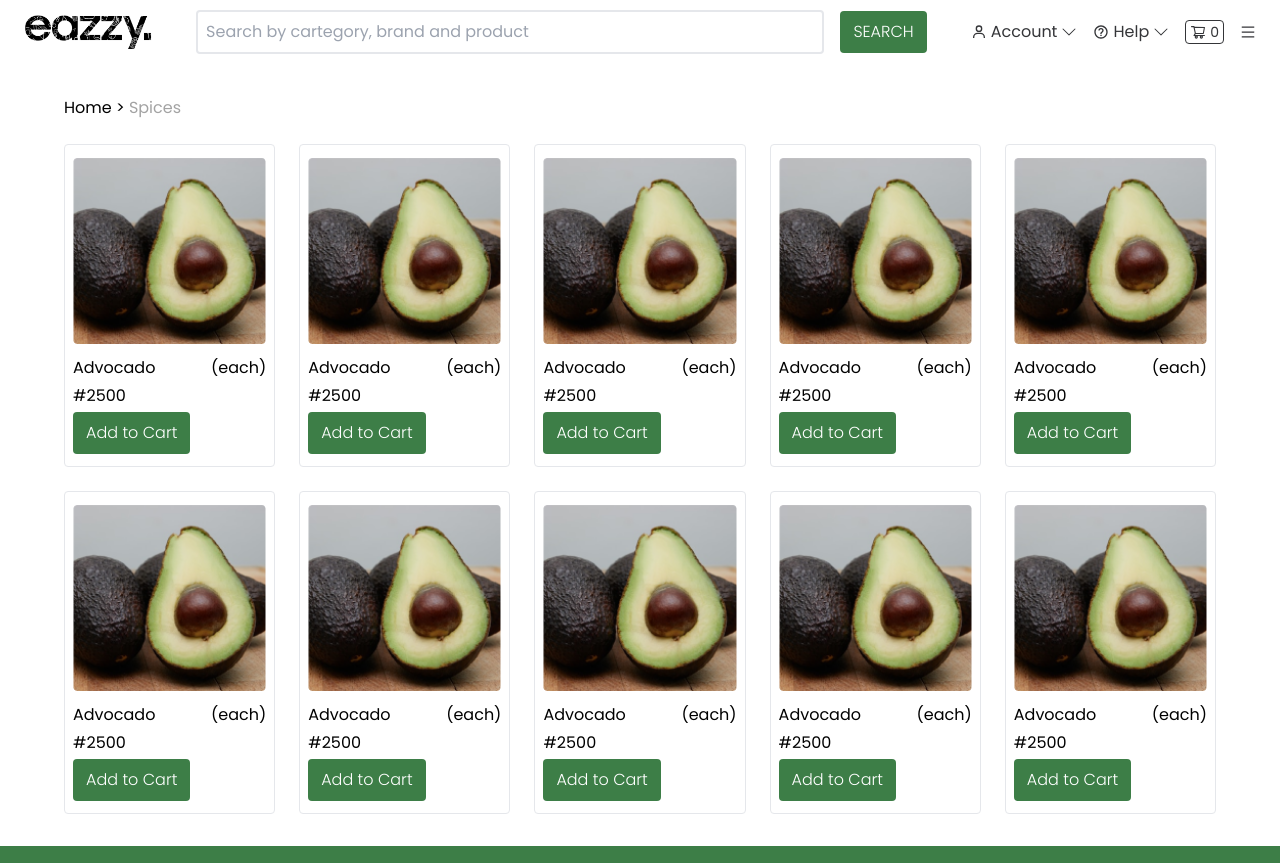
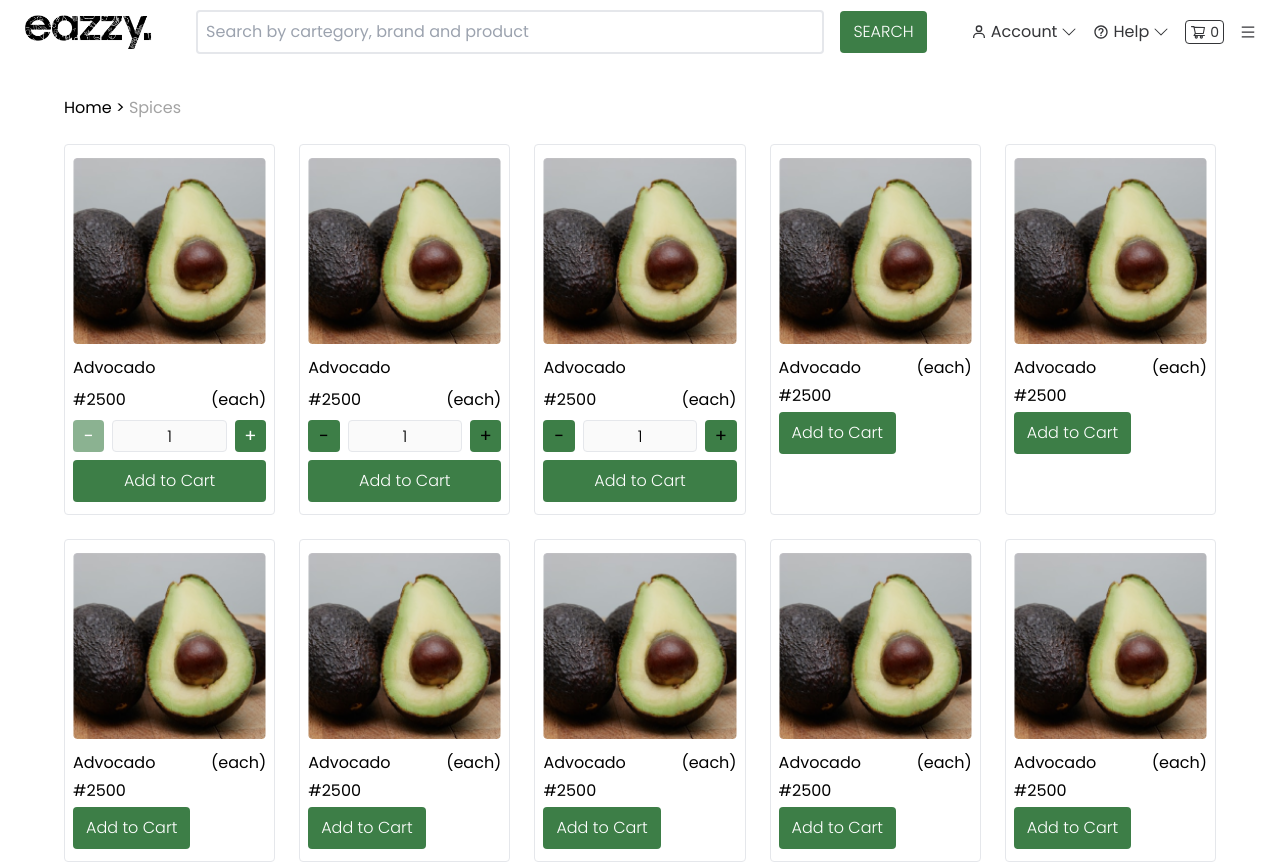
Before and after one commit to Dewaley/eazzy, a React (Create React App) app: page /categories/1 in a window 1280 px wide. Shown: the top 863 px of the page. Built offline with nearby package versions, Linux system fonts and the light colour scheme.

Commit message:
minor fix

```diff
--- a/src/components/NewProducts/NewProducts.jsx
+++ b/src/components/NewProducts/NewProducts.jsx
@@ -1,7 +1,18 @@
 import advocado from "../../assets/advocado.png";
 import Button from "../Button/Button";
+import { useState } from "react";
 
 const NewProducts = () => {
+  const [count, setCount] = useState(1);
+
+  const increment = () => {
+    setCount((prev) => prev + 1);
+  };
+
+  const decrement = () => {
+    count > 1 && setCount((prev) => prev - 1);
+  };
+
   return (
     <div className='px-3 md:px-6 flex flex-col items-center gap-12 py-8'>
       <h2 className='text-3xl text-center font-medium'>New Products</h2>
@@ -12,13 +23,35 @@ const NewProducts = () => {
             alt=''
             className='w-full object-cover object-center'
           />
-          <div className='flex flex-col gap-1'>
+          <div className='flex flex-col gap-2'>
+            <span>Advocado</span>
             <p className='flex justify-between'>
-              <span>Advocado</span>
+              <span>#2500</span>
               <span>(each)</span>
             </p>
-            <span>#2500</span>
-            <Button content={"Add to Cart"} />
+            <span className='flex items-center justify-between gap-2'>
+              <button
+                className='text-lg text-white bg-greenish/60 flex justify-center items-center w-8 h-8 rounded'
+                onClick={() => decrement()}
+              >
+                -
+              </button>
+              <input
+                type='number'
+                name='quantity'
+                id='quantity'
+                className='border-[1px] rounded p-2 font-light w-[60%] h-8 text-center rounded'
+                value={count}
+                disabled
+              />
+              <button
+                className='text-lg text-white bg-greenish flex justify-center items-center w-8 h-8 rounded'
+                onClick={() => increment()}
+              >
+                +
+              </button>
+            </span>
+            <Button content={"Add to Cart"} large />
           </div>
         </div>
         <div className='px-2 py-3 border-[1px] border-greyish flex flex-col gap-3 rounded'>
--- a/src/pages/Products/Products.jsx
+++ b/src/pages/Products/Products.jsx
@@ -1,8 +1,19 @@
 // import { useParams } from "react-router-dom";
+import { useState } from "react";
 import advocado from "../../assets/advocado.png";
 import Button from "../../components/Button/Button";
 
 const Products = () => {
+  const [count, setCount] = useState(1);
+
+  const increment = () => {
+    setCount((prev) => prev + 1);
+  };
+
+  const decrement = () => {
+    count > 1 && setCount((prev) => prev - 1);
+  };
+
   return (
     <div className='px-3 md:px-6 flex flex-col items-center gap-6 py-8'>
       <div className='w-full md:w-[90vw]'>
@@ -17,13 +28,35 @@ const Products = () => {
             alt=''
             className='w-full object-cover object-center'
           />
-          <div className='flex flex-col gap-1'>
+          <div className='flex flex-col gap-2'>
+            <span>Advocado</span>
             <p className='flex justify-between'>
-              <span>Advocado</span>
+              <span>#2500</span>
               <span>(each)</span>
             </p>
-            <span>#2500</span>
-            <Button content={"Add to Cart"} />
+            <span className='flex items-center justify-between gap-2'>
+              <button
+                className='text-lg text-white bg-greenish/60 flex justify-center items-center w-8 h-8 rounded'
+                onClick={() => decrement()}
+              >
+                -
+              </button>
+              <input
+                type='number'
+                name='quantity'
+                id='quantity'
+                className='border-[1px] rounded p-2 font-light w-[60%] h-8 text-center rounded'
+                value={count}
+                disabled
+              />
+              <button
+                className='text-lg text-white bg-greenish flex justify-center items-center w-8 h-8 rounded'
+                onClick={() => increment()}
+              >
+                +
+              </button>
+            </span>
+            <Button content={"Add to Cart"} large />
           </div>
         </div>
         <div className='px-2 py-3 border-[1px] border-greyish flex flex-col gap-3 rounded'>
@@ -32,13 +65,35 @@ const Products = () => {
             alt=''
             className='w-full object-cover object-center'
           />
-          <div className='flex flex-col gap-1'>
+          <div className='flex flex-col gap-2'>
+            <span>Advocado</span>
             <p className='flex justify-between'>
-              <span>Advocado</span>
+              <span>#2500</span>
               <span>(each)</span>
             </p>
-            <span>#2500</span>
-            <Button content={"Add to Cart"} />
+            <span className='flex items-center justify-between gap-2'>
+              <button
+                className='text-lg bg-greenish flex justify-center items-center w-8 h-8 rounded'
+                onClick={() => decrement()}
+              >
+                -
+              </button>
+              <input
+                type='number'
+                name='quantity'
+                id='quantity'
+                className='border-[1px] rounded p-2 font-light w-[60%] h-8 text-center rounded'
+                value={count}
+                disabled
+              />
+              <button
+                className='text-lg bg-greenish flex justify-center items-center w-8 h-8 rounded'
+                onClick={() => increment()}
+              >
+                +
+              </button>
+            </span>
+            <Button content={"Add to Cart"} large />
           </div>
         </div>
         <div className='px-2 py-3 border-[1px] border-greyish flex flex-col gap-3 rounded'>
@@ -47,13 +102,35 @@ const Products = () => {
             alt=''
             className='w-full object-cover object-center'
           />
-          <div className='flex flex-col gap-1'>
+          <div className='flex flex-col gap-2'>
+            <span>Advocado</span>
             <p className='flex justify-between'>
-              <span>Advocado</span>
+              <span>#2500</span>
               <span>(each)</span>
             </p>
-            <span>#2500</span>
-            <Button content={"Add to Cart"} />
+            <span className='flex items-center justify-between gap-2'>
+              <button
+                className='text-lg bg-greenish flex justify-center items-center w-8 h-8 rounded'
+                onClick={() => decrement()}
+              >
+                -
+              </button>
+              <input
+                type='number'
+                name='quantity'
+                id='quantity'
+                className='border-[1px] rounded p-2 font-light w-[60%] h-8 text-center rounded'
+                value={count}
+                disabled
+              />
+              <button
+                className='text-lg bg-greenish flex justify-center items-center w-8 h-8 rounded'
+                onClick={() => increment()}
+              >
+                +
+              </button>
+            </span>
+            <Button content={"Add to Cart"} large />
           </div>
         </div>
         <div className='px-2 py-3 border-[1px] border-greyish flex flex-col gap-3 rounded'>
```
